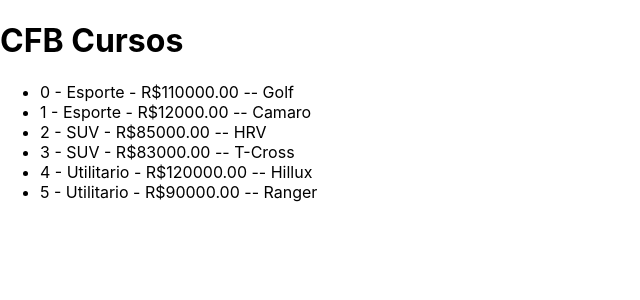
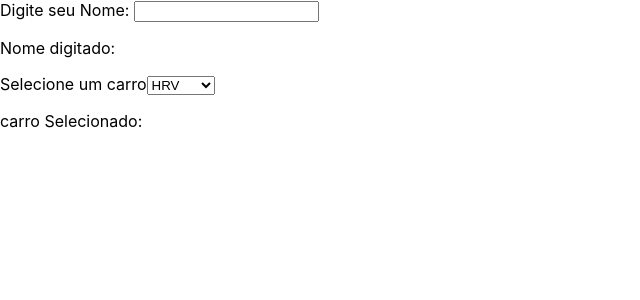
Before and after one commit to benemoreirac/AppReactCursoCFB, a React (Create React App) app: page / in a window 1280 px wide. Shown: the top 300 px of the page, without its empty margins (0-640 px from the left). Built offline with nearby package versions, Linux system fonts and the light colour scheme.

Commit message:
Aula 014 - Manipulando elemtnso de formulario em ReactJS

```diff
--- a/src/App.js
+++ b/src/App.js
@@ -1,13 +1,13 @@
 import React from 'react'
 import './App.css'
-import Elementos from './componentes/elementosCar'
+import ManipulaForm from './componentes/ManipulaForm'
+
 
 export default function App(){
 
   return(
     <>
-    <Elementos></Elementos>
-
+      <ManipulaForm/>
     </>
   )
 }
--- /dev/null
+++ b/src/componentes/ManipulaForm.js
@@ -0,0 +1,47 @@
+import React, {useState} from 'react'
+
+export default function ManipulaForm(){
+
+    const [nome,setNome]=useState('')
+    const [carro,setCarro]=useState('')
+
+    return(
+        <>
+            <label>Digite seu Nome: </label>
+            <input type="text" name="fnome" value={nome} onChange={(e)=>setNome(e.target.value)}></input>
+            <p>Nome digitado: {nome}</p>
+
+            <label>Selecione um carro</label>
+
+            <select value={carro} onChange={(e)=>setCarro(e.target.value)}>
+                <option value="HRV">HRV</option>
+                <option value="Golf">GOLF</option>
+                <option value="Cruze">CRUZE</option>
+                <option value="Argo">ARGO</option>
+            </select>
+            <p>carro Selecionado: {carro}</p>
+        </>
+    )
+
+}
+
+/* CONTEUDO AULA 014 - Manipulando elementos de formulário com React - Curso de React
+PARA USAR NO APP>JS
+
+import React from 'react'
+import './App.css'
+import ManipulaForm from './componentes/ManipulaForm'
+
+
+export default function App(){
+
+  return(
+    <>
+      <ManipulaForm/>
+    </>
+  )
+}
+
+
+
+*/
```
